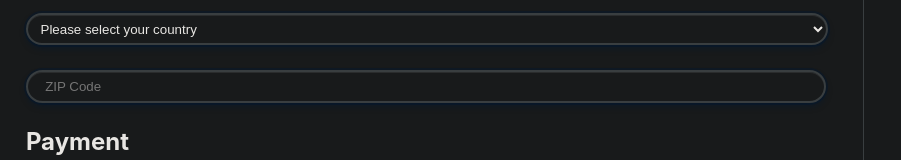
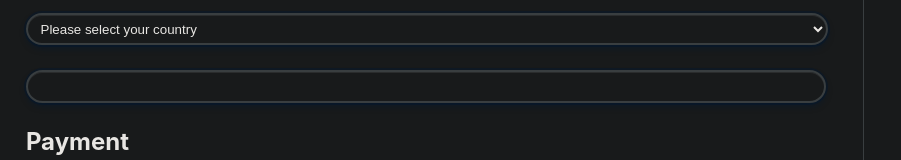
Before and after one commit to TroyWarez/basic-site, a React (Vite) app: page / in a window 1280 px wide. Shown: the part 486-646 px from the top of the page, without its empty margins (0-901 px from the left). Built offline with nearby package versions, Linux system fonts and the light colour scheme.

Commit message:
placeholder

```diff
--- a/src/components/OrderForm/OrderForm.tsx
+++ b/src/components/OrderForm/OrderForm.tsx
@@ -34,7 +34,7 @@ const OrderForm = ()  : JSX.Element => {
               default:
               {
                 stateInputElement.removeAttribute("list");
-                ZipCodeInputElement.setAttribute("placeholder", "Postal Code");
+                ZipCodeInputElement.setAttribute("placeholder", "");
                 ZipCodeInputElement.setAttribute("maxLength", "12");
                 stateInputElement.style.display = "none";
                 provinceInputElement.style.display = "none";
@@ -504,7 +504,7 @@ const OrderForm = ()  : JSX.Element => {
                   displayValue: country.displayValue,
                   }))} name="country" aria-label="Please select your country" required placeholder="Please select your country" title="Country menu, please select your country"/>
 
-                <FormInput onInput={onInputHandler} inputMode="numeric" type="text" name="ZIP Code" id="zipCode" placeholder="ZIP Code" maxLength={12} required/>
+                <FormInput onInput={onInputHandler} inputMode="numeric" type="text" name="ZIP Code" id="zipCode" placeholder="" maxLength={12} required/>
 
                 <SelectMenu options={StateList.map((state) => ({
                   value: state.value,
```
